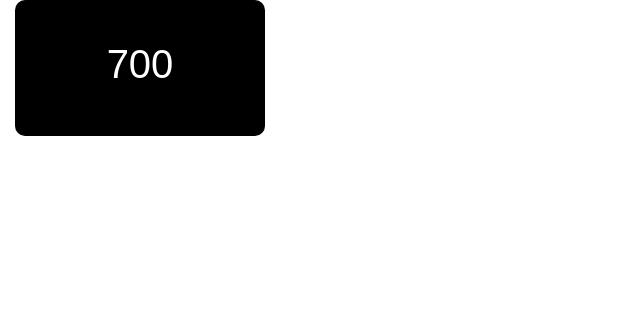
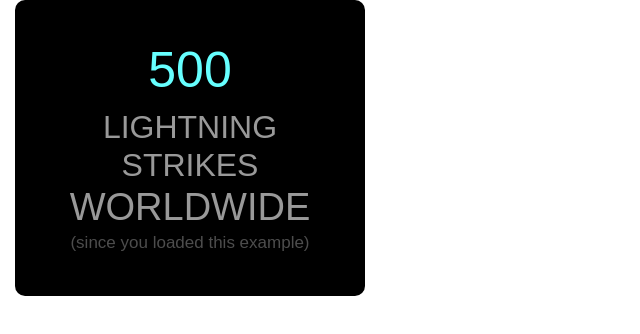
Before and after one commit to jjvega86/lightening-counter, a React (Create React App) app: page / in a window 1280 px wide. Shown: the top 334 px of the page, without its empty margins (0-640 px from the left). Built offline with nearby package versions, Linux system fonts and the light colour scheme.

Commit message:
Added styling to LightningCounterDisplay to match book example

```diff
--- a/src/components/LightningCounter/lighteningCounter.jsx
+++ b/src/components/LightningCounter/lighteningCounter.jsx
@@ -22,13 +22,16 @@ class LightningCounter extends React.Component{
     }
 
     render(){
-        let headerStyle = {
+        let counterStyle = {
             textAlign: "center",
-            color: "white"
+            color: "#66FFFF",
+            fontSize: 50
         }
 
+        let count = this.state.strikes.toLocaleString();
+
         return(
-            <h1 style={headerStyle}>{this.state.strikes}</h1>
+            <h1 style={counterStyle}>{count}</h1>
         );
     }
 }
--- a/src/components/LightningCounterDisplay/lightningCounterDisplay.jsx
+++ b/src/components/LightningCounterDisplay/lightningCounterDisplay.jsx
@@ -3,8 +3,13 @@ import LightningCounter from '../LightningCounter/lighteningCounter';
 
 class LightningCounterDisplay extends React.Component{
     render(){
+        let commonStyle = {
+            margin: 0,
+            padding: 0
+        }
+
         let divStyle = {
-            width: 250,
+            width: 350,
             textAlign: "center",
             backgroundColor: "black",
             padding: 40,
@@ -13,9 +18,30 @@ class LightningCounterDisplay extends React.Component{
             borderRadius: 10
         };
 
+        let textStyles = {
+            emphasis: {
+                fontSize: 38,
+                paddingBottom: "15em",
+                ...commonStyle /*Spread operator deconstructs object to this property*/
+            },
+
+            smallEmphasis:{
+                ...commonStyle
+            },
+
+            small: {
+                fontSize: 17,
+                opacity: 0.5,
+                ...commonStyle
+            }
+        };
+
         return(
             <div style={divStyle}>
                 <LightningCounter />
+                <h2 style={textStyles.smallEmphasis}>LIGHTNING STRIKES</h2>
+                <h2 style={textStyles.emphasis}>WORLDWIDE</h2>
+                <p style={textStyles.small}>(since you loaded this example)</p>
             </div>
         )
     }
```
Also changed, not shown: 1 other file (tests, documents, lock files or other folders).
